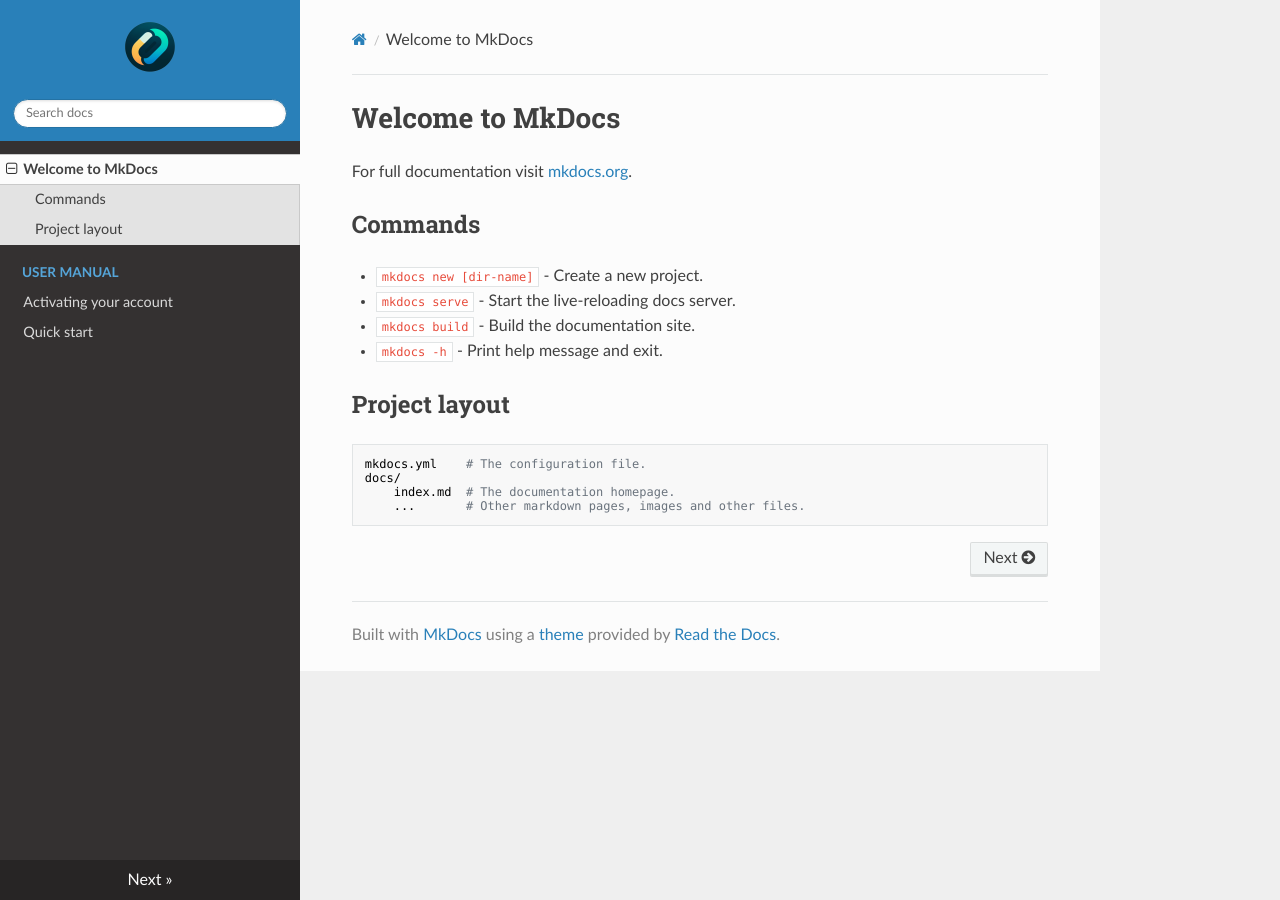
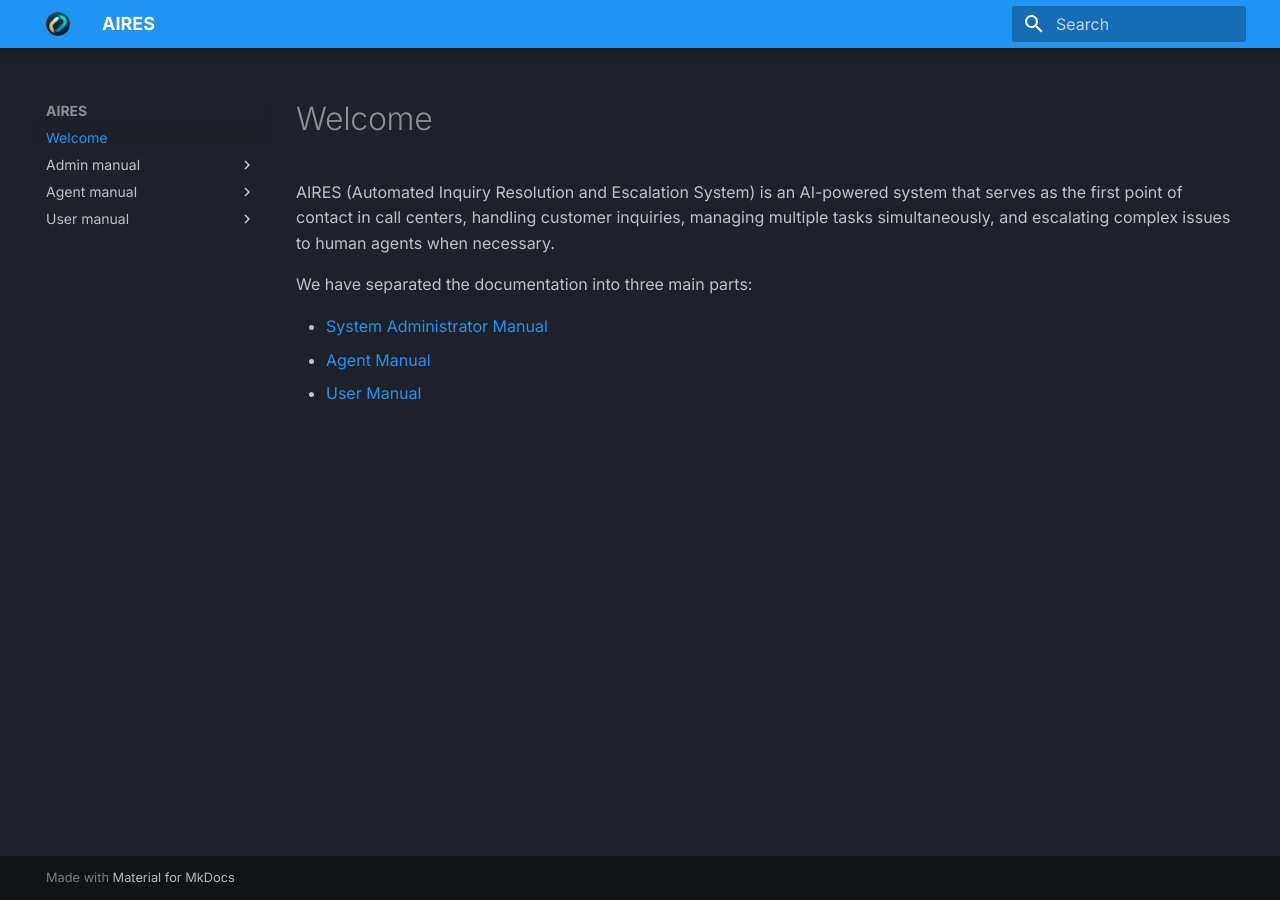
Before and after one commit to ProcoLinked/aires-docs, an MkDocs documentation site: the page built from docs/index.md, in a window 1280 px wide. Built offline with MkDocs 1.6.1 and Material for MkDocs 9.7.7, drawn with Linux system fonts in a browser that asks for light colours; nearby versions of some CDN libraries.

Commit message:
added user, sysadmin and manager docs

```diff
--- a/docs/index.md
+++ b/docs/index.md
@@ -1,17 +1,10 @@
-# Welcome to MkDocs
+# Welcome
 
-For full documentation visit [mkdocs.org](https://www.mkdocs.org).
+AIRES (Automated Inquiry Resolution and Escalation System) is an AI-powered system that serves as the first point of contact in call centers, handling customer inquiries, managing multiple tasks simultaneously, and escalating complex issues to human agents when necessary.
 
-## Commands
 
-* `mkdocs new [dir-name]` - Create a new project.
-* `mkdocs serve` - Start the live-reloading docs server.
-* `mkdocs build` - Build the documentation site.
-* `mkdocs -h` - Print help message and exit.
+We have separated the documentation into three main parts:
 
-## Project layout
-
-    mkdocs.yml    # The configuration file.
-    docs/
-        index.md  # The documentation homepage.
-        ...       # Other markdown pages, images and other files.
+- [System Administrator Manual](admin-manual/index.md)
+- [Agent Manual](agent-manual/index.md)
+- [User Manual](user-manual/index.md)
--- a/mkdocs.yml
+++ b/mkdocs.yml
@@ -1,5 +1,30 @@
 site_name: AIRES
 
 theme:
-  name: readthedocs
+  name: material
+  palette:
+    scheme: slate
+    primary: blue
+    accent: cyan
+  font:
+    text: Inter
   logo: logo.png
+  favicon: logo.png
+  features:
+    - navigation.instant
+    - navigation.instant.prefetch
+    - navigation.instant.progress
+    - toc.integrate
+
+markdown_extensions:
+  - attr_list
+  - admonition
+  - pymdownx.details
+  - pymdownx.superfences
+  - pymdownx.tabbed
+  - pymdownx.tasklist
+  - md_in_html
+
+plugins:
+  - search
+  - offline
```
Also changed, not shown: docs/admin-manual/getting-started.md (added, +25 -0 lines), docs/admin-manual/index.md (added, +26 -0 lines), docs/agent-manual/getting-started.md (added, +25 -0 lines), docs/agent-manual/index.md (added, +26 -0 lines), docs/user-manual/getting-started.md (added, +25 -0 lines), docs/user-manual/index.md (added, +23 -0 lines), docs/agent-manual/activating-your-account.md (added), docs/img/connected-session.png (added), docs/img/login-page.png (added), docs/img/review-profile.png (added), docs/user-manual/quick-start.md (deleted).
